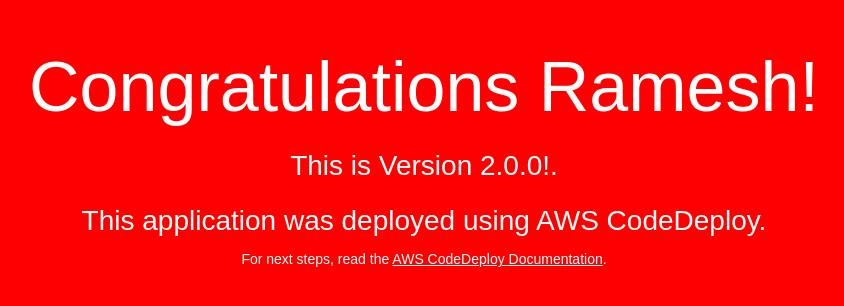
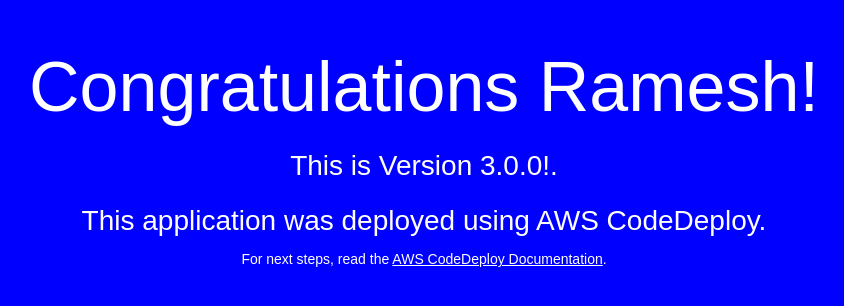
Before and after one commit to Saxon-Global/code-demo, a plain HTML site: page index.html in a window 1280 px wide. Shown: the whole page, without its empty margins (216-1060 px from the left). Drawn offline with Linux system fonts and the light colour scheme.

Commit message:
'sixthcommit'

```diff
--- a/index.html
+++ b/index.html
@@ -6,7 +6,7 @@
   <style>
     body {
       color: #ffffff;
-      background-color: red;
+      background-color: blue;
       font-family: Arial, sans-serif;
       font-size: 14px;
     }
@@ -30,7 +30,7 @@
 <body>
   <div align="center">
     <h1>Congratulations Ramesh!</h1>
-    <h2>This is Version 2.0.0!.</h2>
+    <h2>This is Version 3.0.0!.</h2>
     <h2>This application was deployed using AWS CodeDeploy.</h2>
     <p>For next steps, read the <a href="http://aws.amazon.com/documentation/codedeploy">AWS CodeDeploy Documentation</a>.</p>
   </div>
```
